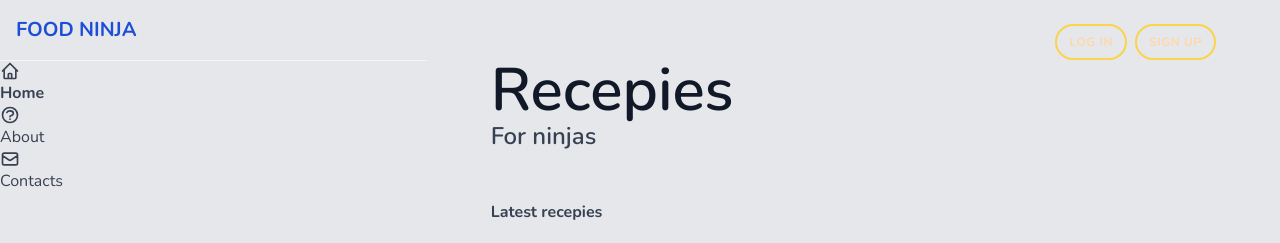
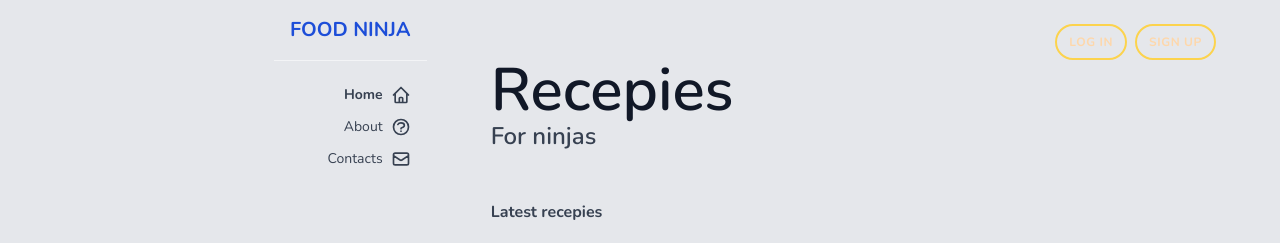
Before and after one commit to radjaNainggolan/tailwind-tutorial, a React (Create React App) app: page / in a window 1280 px wide. Shown: the top 243 px of the page. Built offline with nearby package versions, Linux system fonts and the light colour scheme.

Commit message:
responsive nav part1

```diff
--- a/src/pages/Home.jsx
+++ b/src/pages/Home.jsx
@@ -3,32 +3,35 @@ const Home = () => {
     return (
         <div className="text-gray-700 bg-gray-200 font-body">
             <div className="grid md:grid-cols-3">
-                <div className="md:col-span-1">
-                    <nav>
+                <div className="md:col-span-1 md:flex md:justify-end">
+                    <nav className="text-right">
                         <div>
                             <h1 className="font-bold uppercase p-4 border-b border-gray-100">
                                 <Link to='/' className="text-green-500 sm:text-red-700 lg:text-blue-700 text-sm md:text-xl hover:text-gray-700">
                                     Food ninja
                                 </Link>
                             </h1>
+                            <div  className="md:hidden">
+                                <svg className="w-6 h-6" fill="none" stroke="currentColor" viewBox="0 0 24 24" xmlns="http://www.w3.org/2000/svg"><path strokeLinecap="round" strokeLinejoin="round" strokeWidth={2} d="M4 6h16M4 12h16M4 18h16" /></svg>
+                            </div>
                         </div>
-                        <ul>
+                        <ul className="hidden md:block md:text-sm md:mt-6 md:space-y-3">
                             <li className="text-gray-700 font-bold">
-                                <Link to='#'>
-                                    <svg className="w-5 h-5" fill="none" stroke="currentColor" viewBox="0 0 24 24" xmlns="http://www.w3.org/2000/svg"><path strokeLinecap="round" strokeLinejoin="round" strokeWidth={2} d="M3 12l2-2m0 0l7-7 7 7M5 10v10a1 1 0 001 1h3m10-11l2 2m-2-2v10a1 1 0 01-1 1h-3m-6 0a1 1 0 001-1v-4a1 1 0 011-1h2a1 1 0 011 1v4a1 1 0 001 1m-6 0h6" /></svg>
+                                <Link to='#' className=" px-4 flex justify-end active:border-r-2 active:border-amber-600" >
                                     <span>Home</span>
+                                    <svg className="w-5 h-5 ml-2" fill="none" stroke="currentColor" viewBox="0 0 24 24" xmlns="http://www.w3.org/2000/svg"><path strokeLinecap="round" strokeLinejoin="round" strokeWidth={2} d="M3 12l2-2m0 0l7-7 7 7M5 10v10a1 1 0 001 1h3m10-11l2 2m-2-2v10a1 1 0 01-1 1h-3m-6 0a1 1 0 001-1v-4a1 1 0 011-1h2a1 1 0 011 1v4a1 1 0 001 1m-6 0h6" /></svg>
                                 </Link>
                             </li>
                             <li>
-                                <Link to='#'>
-                                    <svg className="w-5 h-5" fill="none" stroke="currentColor" viewBox="0 0 24 24" xmlns="http://www.w3.org/2000/svg"><path strokeLinecap="round" strokeLinejoin="round" strokeWidth={2} d="M8.228 9c.549-1.165 2.03-2 3.772-2 2.21 0 4 1.343 4 3 0 1.4-1.278 2.575-3.006 2.907-.542.104-.994.54-.994 1.093m0 3h.01M21 12a9 9 0 11-18 0 9 9 0 0118 0z" /></svg>
+                                <Link to='#' className="px-4 flex justify-end">
                                     <span>About</span>
+                                    <svg className="w-5 h-5 ml-2" fill="none" stroke="currentColor" viewBox="0 0 24 24" xmlns="http://www.w3.org/2000/svg"><path strokeLinecap="round" strokeLinejoin="round" strokeWidth={2} d="M8.228 9c.549-1.165 2.03-2 3.772-2 2.21 0 4 1.343 4 3 0 1.4-1.278 2.575-3.006 2.907-.542.104-.994.54-.994 1.093m0 3h.01M21 12a9 9 0 11-18 0 9 9 0 0118 0z" /></svg>
                                 </Link>
                             </li>
                             <li>
-                                <Link to='#'>
-                                    <svg className="w-5 h-5" fill="none" stroke="currentColor" viewBox="0 0 24 24" xmlns="http://www.w3.org/2000/svg"><path strokeLinecap="round" strokeLinejoin="round" strokeWidth={2} d="M3 8l7.89 5.26a2 2 0 002.22 0L21 8M5 19h14a2 2 0 002-2V7a2 2 0 00-2-2H5a2 2 0 00-2 2v10a2 2 0 002 2z" /></svg>
+                                <Link to='#' className="px-4 flex justify-end">
                                     <span>Contacts</span>
+                                    <svg className="w-5 h-5 ml-2" fill="none" stroke="currentColor" viewBox="0 0 24 24" xmlns="http://www.w3.org/2000/svg"><path strokeLinecap="round" strokeLinejoin="round" strokeWidth={2} d="M3 8l7.89 5.26a2 2 0 002.22 0L21 8M5 19h14a2 2 0 002-2V7a2 2 0 00-2-2H5a2 2 0 00-2 2v10a2 2 0 002 2z" /></svg>
                                 </Link>
                             </li>
                         </ul>
@@ -37,8 +40,8 @@ const Home = () => {
 
                 <main className='px-16 py-6 md:col-span-2'>
                     <div className="flex text-orange-200 justify-center md:justify-end">
-                        <Link to='#' className="btn md:border-amber-300 md:border-2 hover:bg-amber-200 hover:text-white">Log in</Link>
-                        <Link to='#' className="btn ml-2 md:border-amber-300 md:border-2 hover:bg-amber-200 hover:text-white ">Sign up</Link>
+                        <Link to='#' className="btn md:border-amber-300 md:border-2 hover:bg-amber-200 hover:text-white transition ease-out delay-100">Log in</Link>
+                        <Link to='#' className="btn ml-2 md:border-amber-300 md:border-2 hover:bg-amber-200 hover:text-white transition ease-out delay-100">Sign up</Link>
                     </div>
 
                     {/* <div className="flex items-end">
```
